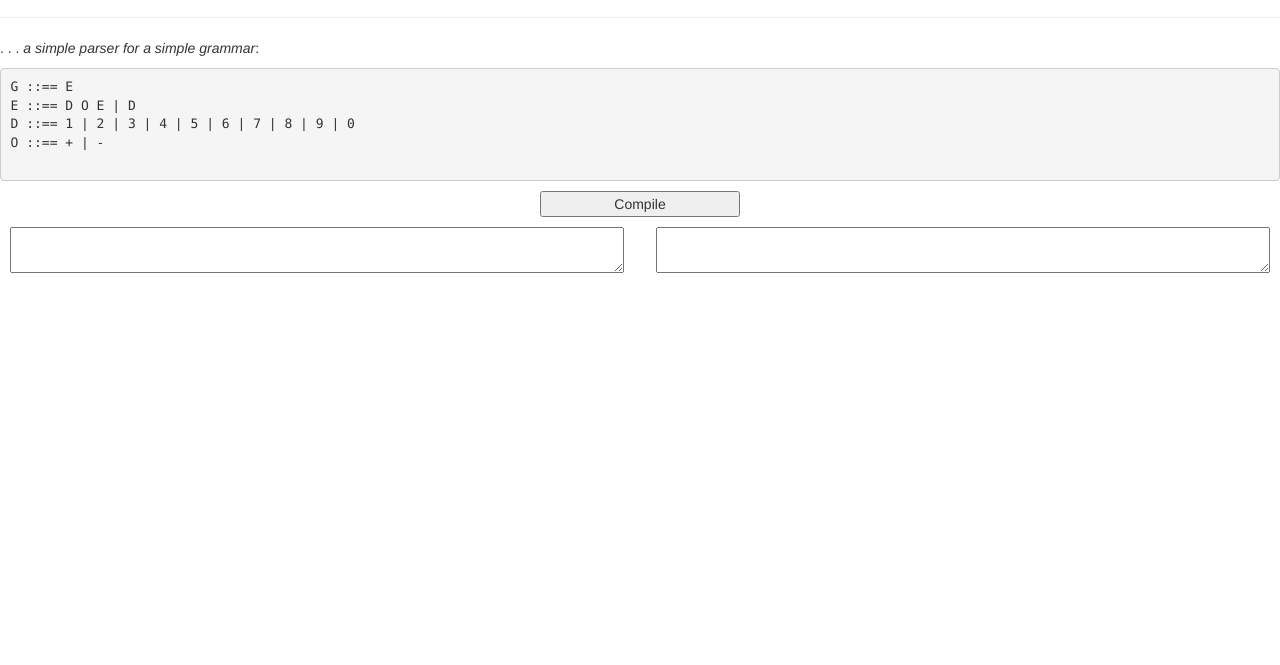
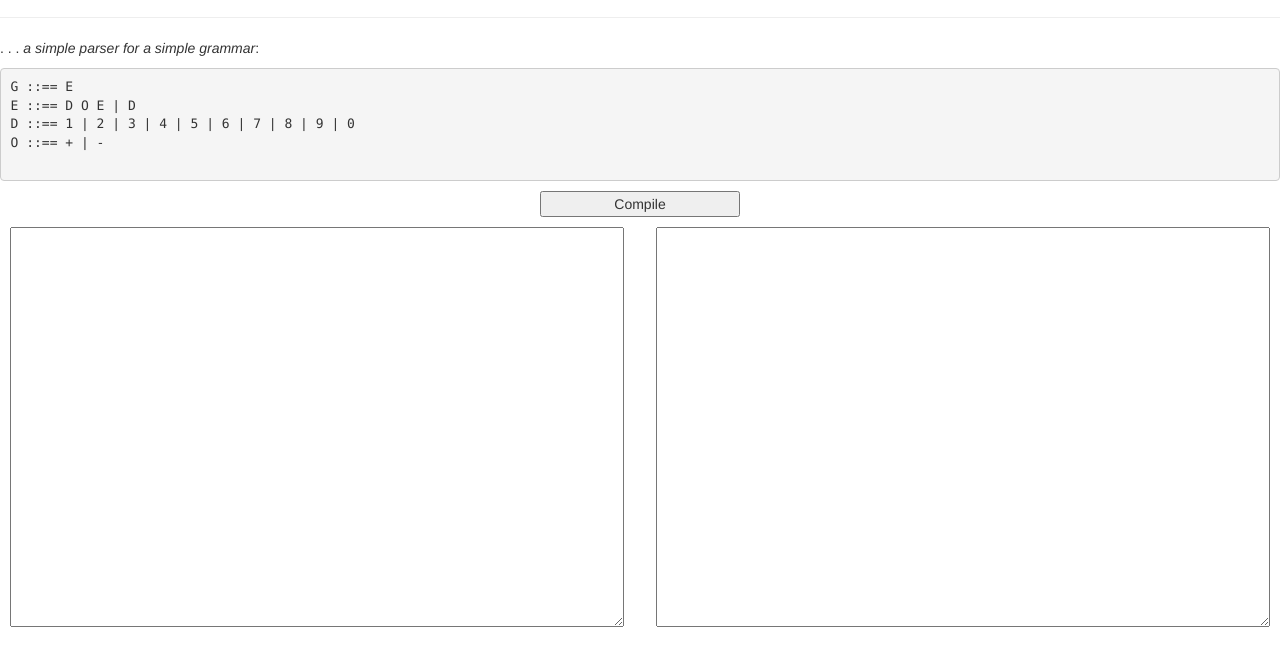
Before and after one commit to rebeccamurphy/TS-Compiler, a plain HTML site: page index.html in a window 1280 px wide. Shown: the part 63-728 px from the top of the page. Drawn offline with nearby package versions, Linux system fonts and the light colour scheme.

Commit message:
made text boxes a bit bigger

```diff
--- a/dist/styles/compiler.css
+++ b/dist/styles/compiler.css
@@ -49,6 +49,7 @@ h1{
 #taSourceCode, #taOutput{
 	width:48%;
 	margin: 10px;
+	height:400px;
 }
 #taOutput{
 	float:right;
--- a/index.html
+++ b/index.html
@@ -1,7 +1,7 @@
 <!DOCTYPE HTML>
 <html>
 <head>
-    <title>My Bitchin Compiler</title>
+    <title>My Bitchen Compiler</title>
     <meta http-equiv="Content-Type" content="text/html;charset=utf-8" />
     <link rel="stylesheet" type="text/css" href="dist/styles/compiler.css" />
    <link rel="stylesheet" href="https://maxcdn.bootstrapcdn.com/bootstrap/3.2.0/css/bootstrap.min.css">
--- a/source/styles/compiler.css
+++ b/source/styles/compiler.css
@@ -49,6 +49,7 @@ h1{
 #taSourceCode, #taOutput{
 	width:48%;
 	margin: 10px;
+	height:400px;
 }
 #taOutput{
 	float:right;
```
